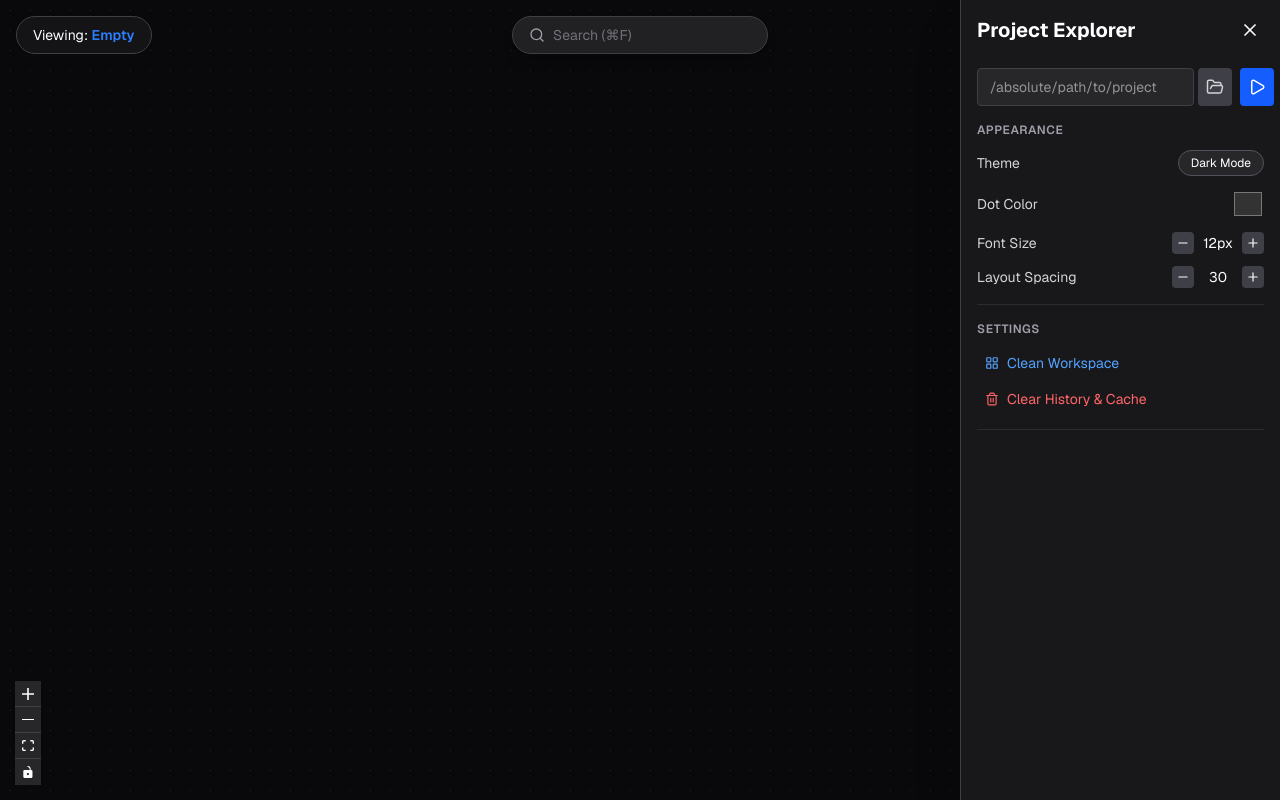
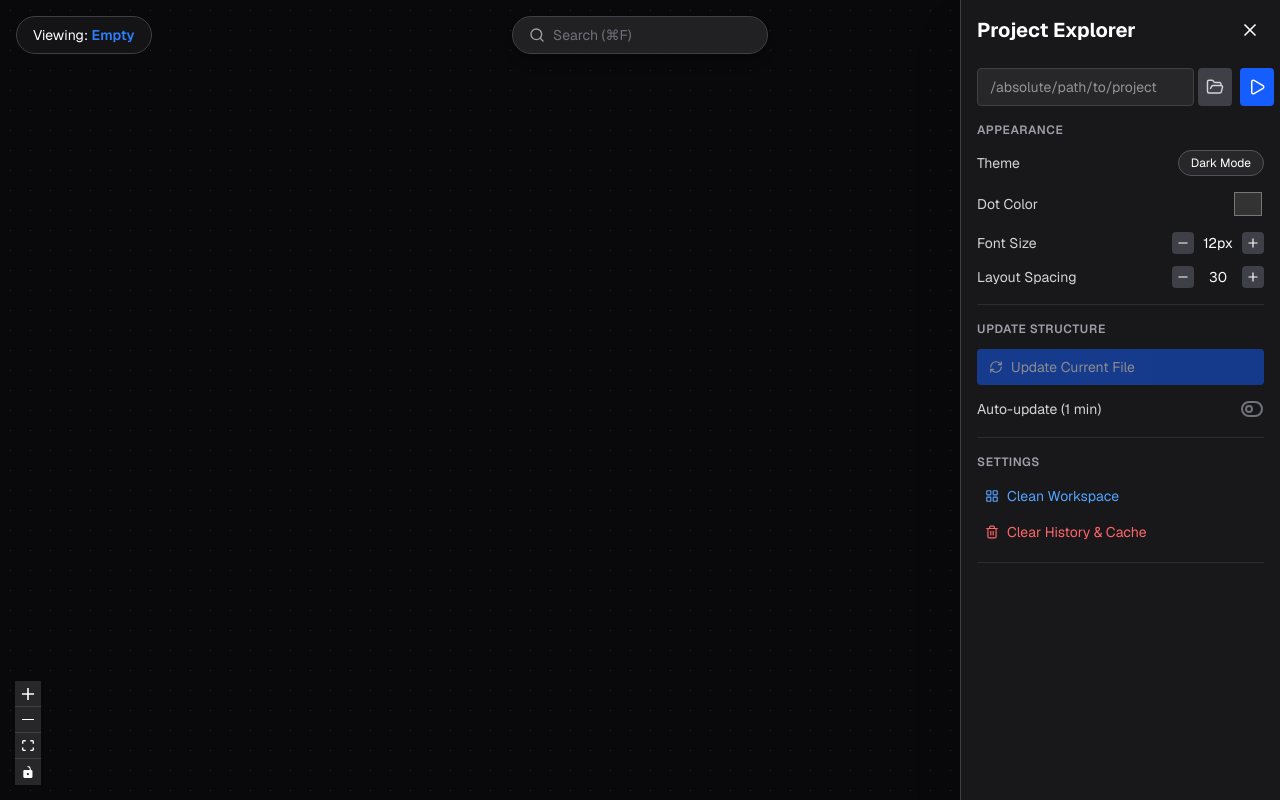
Before and after one commit to pramethg/CodeMapVisualizer, a Next.js app in the folder frontend/: page / in a window 1280 px wide. Built offline with nearby package versions, Linux system fonts and the light colour scheme.

Commit message:
feat: Implement manual and automatic file refreshing for the current file in the sidebar.
Co-authored-by: Claude <noreply@anthropic.com>

```diff
--- a/frontend/src/components/Sidebar.tsx
+++ b/frontend/src/components/Sidebar.tsx
@@ -2,7 +2,7 @@ import React, { useState, useEffect } from "react";
 import { motion, AnimatePresence } from "framer-motion";
 import { scanFolder, pickFolder } from "@/lib/api";
 import { FileNode } from "@/types";
-import { Folder, File, ChevronRight, ChevronDown, X, Play, FolderOpen, Clock, Star, StarOff, Plus, Minus, Trash2, LayoutGrid } from "lucide-react";
+import { Folder, File, ChevronRight, ChevronDown, X, Play, FolderOpen, Clock, Star, StarOff, Plus, Minus, Trash2, LayoutGrid, RefreshCw, ToggleLeft, ToggleRight } from "lucide-react";
 import { clsx } from "clsx";
 
 interface SidebarProps {
@@ -63,6 +63,25 @@ export default function Sidebar({
       console.error("Failed to load from localStorage", e);
     }
   }, []);
+
+  // Auto-update logic
+  const [autoUpdate, setAutoUpdate] = useState(false);
+
+  useEffect(() => {
+    let interval: NodeJS.Timeout;
+    if (autoUpdate && currentFile) {
+       interval = setInterval(() => {
+         onFileSelect(currentFile);
+       }, 60000); // 1 minute
+    }
+    return () => clearInterval(interval);
+  }, [autoUpdate, currentFile, onFileSelect]);
+
+  const handleManualUpdate = () => {
+    if (currentFile) {
+      onFileSelect(currentFile);
+    }
+  };
 
   // Save recent files when they change
   useEffect(() => {
@@ -314,6 +333,32 @@ export default function Sidebar({
             </div>
           </div>
 
+          {/* UPDATE ACTIONS */}
+           <div className="mb-4 border-b border-zinc-700/50 pb-4">
+            <h3 className="text-xs font-semibold text-zinc-400 mb-3 uppercase tracking-wider">Update Structure</h3>
+             <div className="flex flex-col gap-2">
+               <button
+                 onClick={handleManualUpdate}
+                 disabled={!currentFile}
+                 className="flex items-center gap-2 w-full px-3 py-2 bg-blue-600 hover:bg-blue-700 disabled:opacity-50 disabled:cursor-not-allowed rounded text-sm transition-colors"
+               >
+                 <RefreshCw size={14} className={loading && currentFile ? "animate-spin" : ""} />
+                 Update Current File
+               </button>
+
+               <div className="flex items-center justify-between mt-1">
+                 <span className="text-sm text-zinc-300">Auto-update (1 min)</span>
+                 <button
+                  onClick={() => setAutoUpdate(!autoUpdate)}
+                  className={`text-zinc-300 hover:text-white transition-colors`}
+                  title={autoUpdate ? "Disable Auto-update" : "Enable Auto-update"}
+                 >
+                   {autoUpdate ? <ToggleRight size={24} className="text-blue-500" /> : <ToggleLeft size={24} className="text-zinc-500" />}
+                 </button>
+               </div>
+             </div>
+           </div>
+
 
           {/* SETTINGS SECTION */}
           <div className="mb-4 border-b border-zinc-700/50 pb-4">
```
